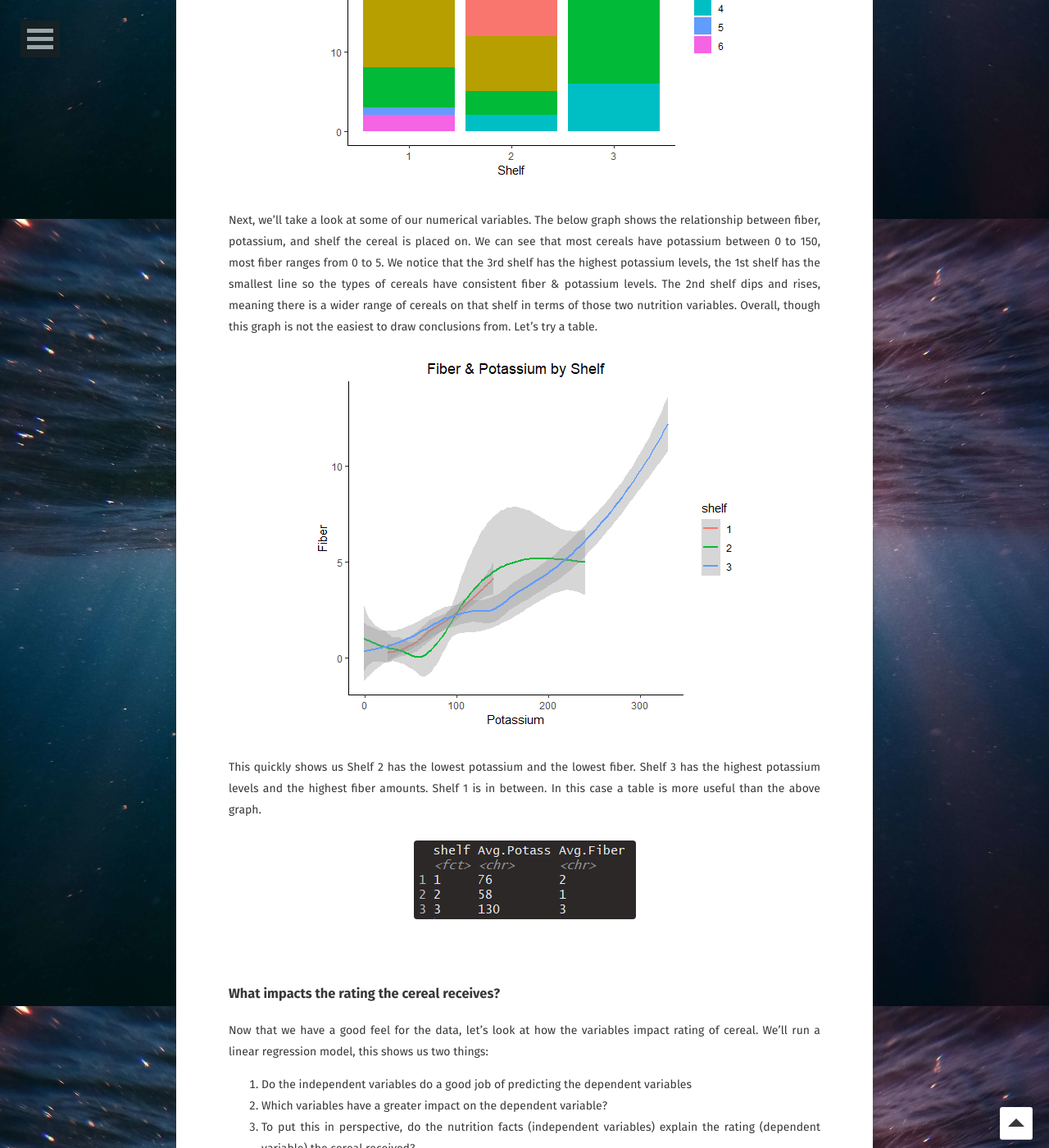
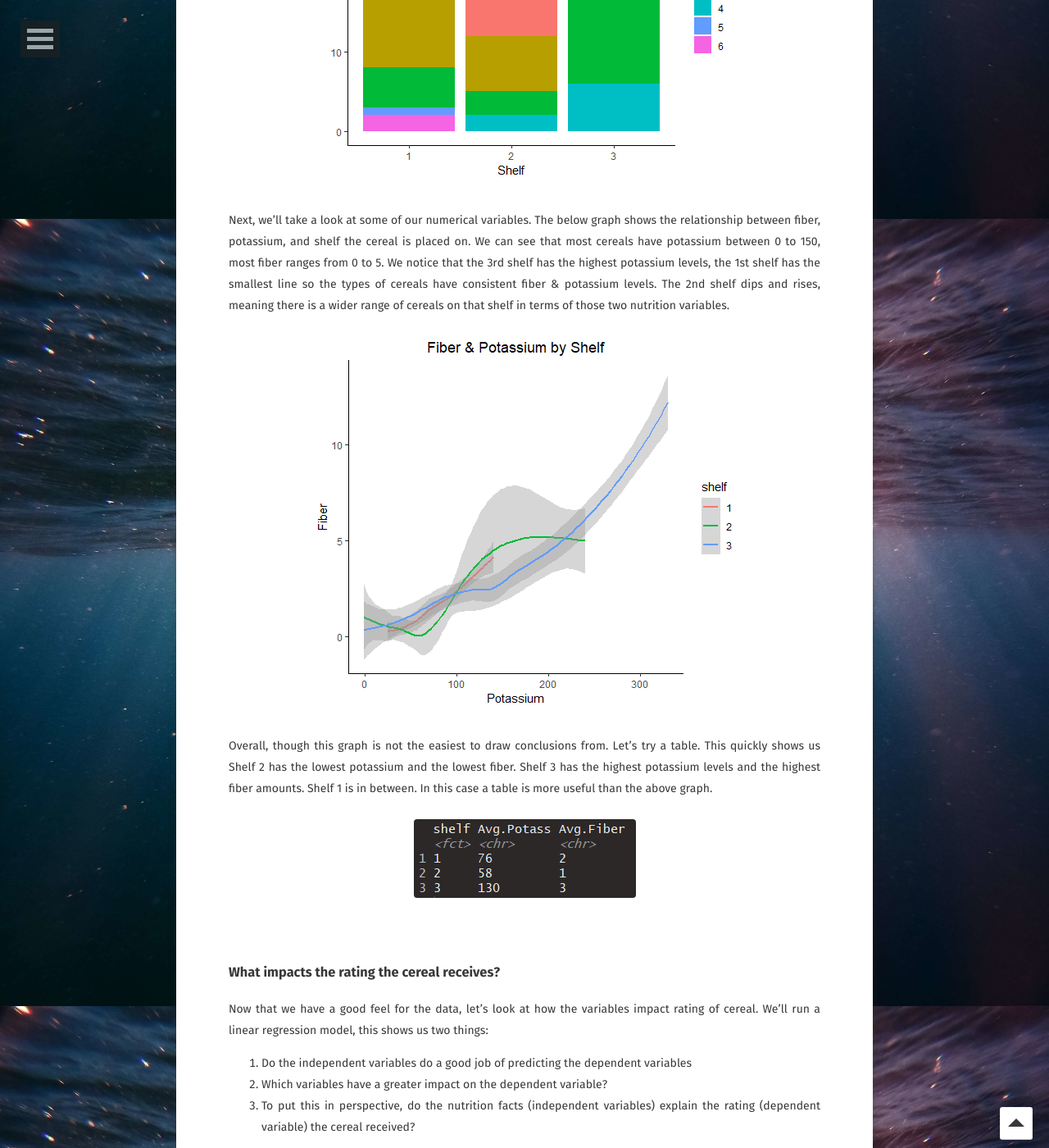
Before and after one commit to sarahschirduan/sarahschirduan.github.io, a Jekyll site: the page built from _posts/2019-06-09-cereal.md, in a window 1280 px wide and 1400 px high, scrolled down 4533 px. Shown: the whole window at 82% size. Built offline with Jekyll 4.4.1, drawn with Linux system fonts in a browser that asks for light colours; some web fonts are replaced.

```diff
--- a/_posts/2019-06-09-cereal.md
+++ b/_posts/2019-06-09-cereal.md
@@ -103,14 +103,14 @@ This graph is not as simple to read because there are more levels for the protei
 <a href="/assets/img/cereal7.png"><img src="/assets/img/cereal7.png"></a>
 </figure>
 
-Next, we’ll take a look at some of our numerical variables. The below graph shows the relationship between fiber, potassium, and shelf the cereal is placed on. We can see that most cereals have potassium between 0 to 150, most fiber ranges from 0 to 5. We notice that the 3rd shelf has the highest potassium levels, the 1st shelf has the smallest line so the types of cereals have consistent fiber & potassium levels. The 2nd shelf dips and rises, meaning there is a wider range of cereals on that shelf in terms of those two nutrition variables. Overall, though this graph is not the easiest to draw conclusions from. Let’s try a table.
+Next, we’ll take a look at some of our numerical variables. The below graph shows the relationship between fiber, potassium, and shelf the cereal is placed on. We can see that most cereals have potassium between 0 to 150, most fiber ranges from 0 to 5. We notice that the 3rd shelf has the highest potassium levels, the 1st shelf has the smallest line so the types of cereals have consistent fiber & potassium levels. The 2nd shelf dips and rises, meaning there is a wider range of cereals on that shelf in terms of those two nutrition variables.
 <br>
 
 <figure>
 <a href="/assets/img/cereal8.png"><img src="/assets/img/cereal8.png"></a>
 </figure>
 
-This quickly shows us Shelf 2 has the lowest potassium and the lowest fiber. Shelf 3 has the highest potassium levels and the highest fiber amounts. Shelf 1 is in between. In this case a table is more useful than the above graph.
+Overall, though this graph is not the easiest to draw conclusions from. Let’s try a table. This quickly shows us Shelf 2 has the lowest potassium and the lowest fiber. Shelf 3 has the highest potassium levels and the highest fiber amounts. Shelf 1 is in between. In this case a table is more useful than the above graph.
 
 <figure>
 <a href="/assets/img/cereal9.png"><img src="/assets/img/cereal9.png"></a>
```
